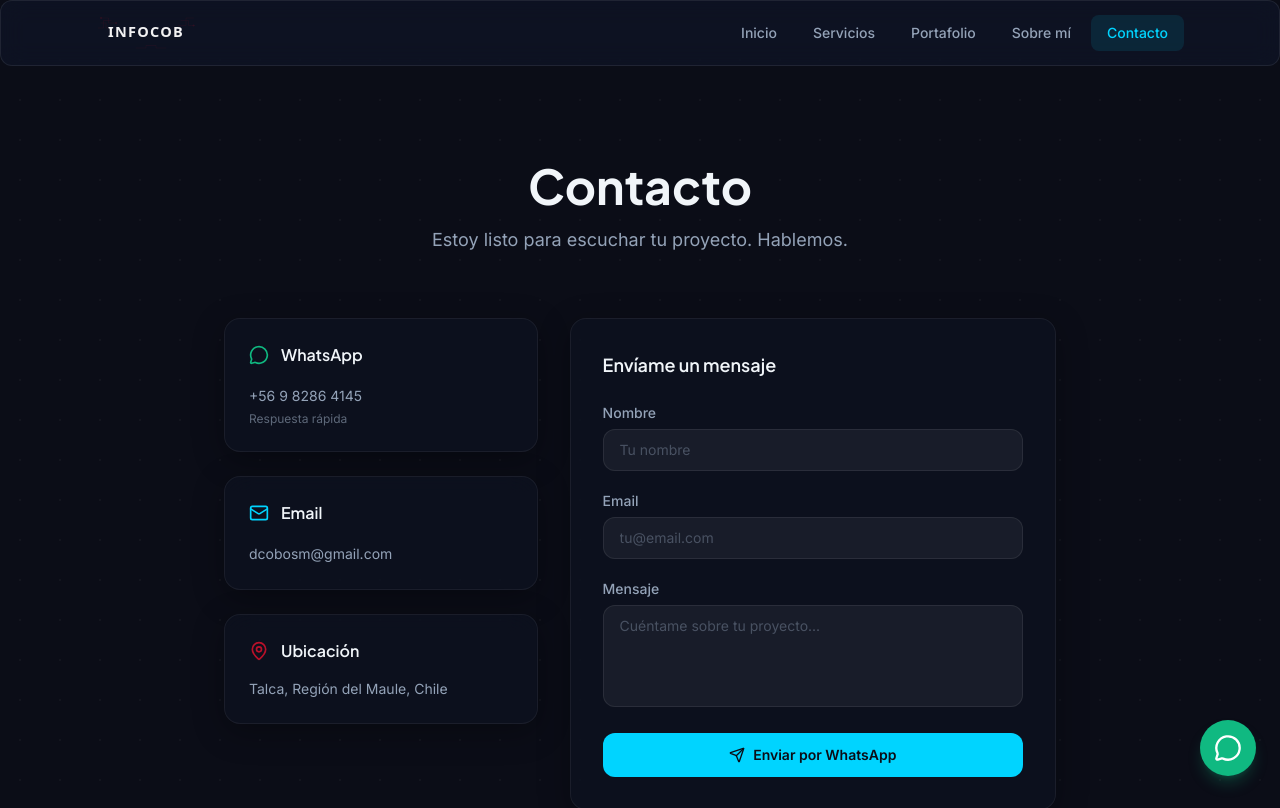
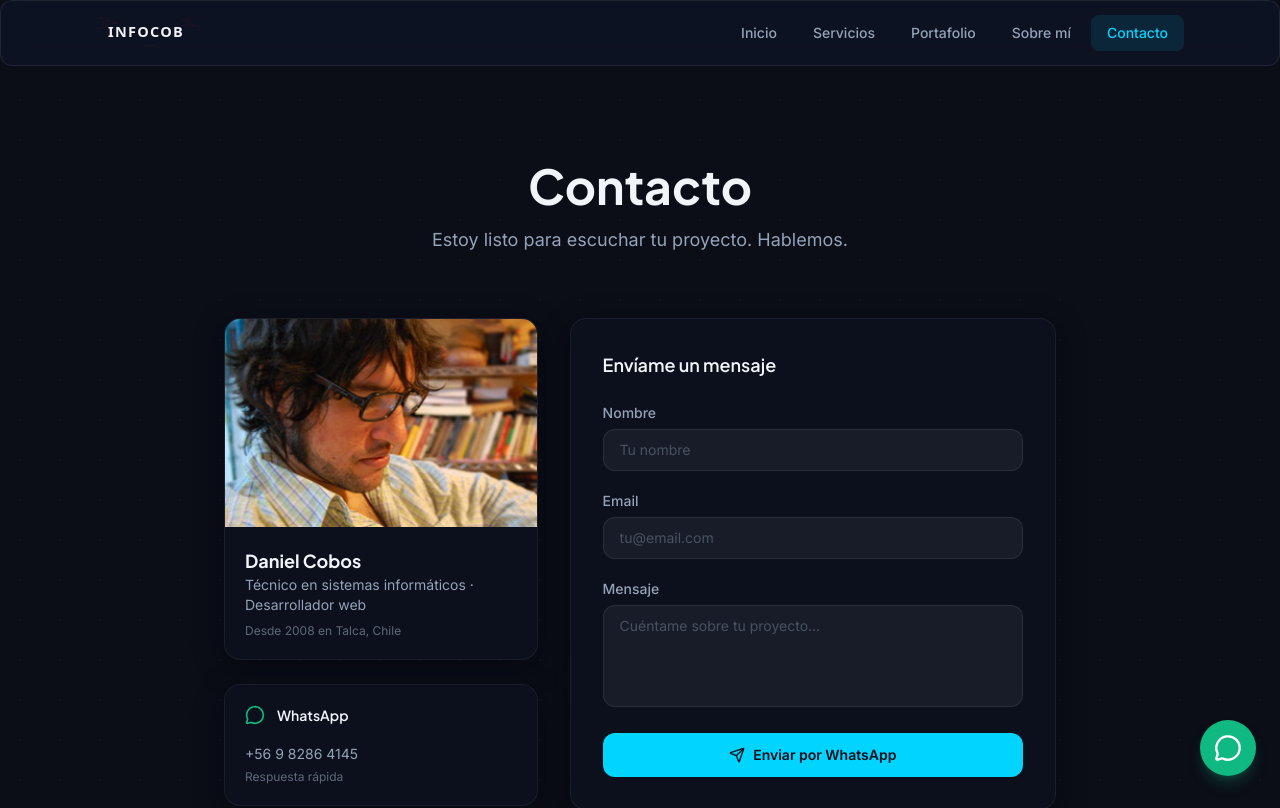
Before and after one commit to superdandi/infocob, a Next.js app: page /infocob/contacto in a window 1280 px wide. Shown: the top 808 px of the page. Built offline with nearby package versions, Linux system fonts and the light colour scheme.

Commit message:
feat: add profile photo to contact page with glass layout
- Photo (300x199) in glass card left of form
- object-left to frame Daniel facing right
- Compact WhatsApp, Email, Location cards below photo
- Form unchanged on the right side

```diff
--- a/src/app/contacto/page.tsx
+++ b/src/app/contacto/page.tsx
@@ -2,6 +2,7 @@
 
 import { useState } from "react";
 import { MessageCircle, Mail, MapPin, Send } from "lucide-react";
+import { asset } from "@/lib/asset";
 
 export default function ContactoPage() {
   const [sent, setSent] = useState(false);
@@ -32,10 +33,29 @@ export default function ContactoPage() {
 
         <div className="grid grid-cols-1 md:grid-cols-5 gap-8">
           <div className="md:col-span-2 space-y-6">
-            <div className="glass-card p-6">
+            <div className="glass-card overflow-hidden">
+              <div className="aspect-[3/2] overflow-hidden">
+                <img
+                  src={asset("/images/DC.jpg")}
+                  alt="Daniel Cobos"
+                  className="w-full h-full object-cover object-left"
+                />
+              </div>
+              <div className="p-5">
+                <h2 className="font-heading font-bold text-text text-lg">Daniel Cobos</h2>
+                <p className="text-text-muted text-sm">
+                  Técnico en sistemas informáticos · Desarrollador web
+                </p>
+                <p className="text-text-muted/60 text-xs mt-2">
+                  Desde 2008 en Talca, Chile
+                </p>
+              </div>
+            </div>
+
+            <div className="glass-card p-5">
               <div className="flex items-center gap-3 mb-4">
                 <MessageCircle className="w-5 h-5 text-success" />
-                <h3 className="font-heading font-semibold text-text">WhatsApp</h3>
+                <h3 className="font-heading font-semibold text-sm text-text">WhatsApp</h3>
               </div>
               <a
                 href="https://wa.me/56982864145"
@@ -48,10 +68,10 @@ export default function ContactoPage() {
               <p className="text-text-muted/60 text-xs mt-1">Respuesta rápida</p>
             </div>
 
-            <div className="glass-card p-6">
+            <div className="glass-card p-5">
               <div className="flex items-center gap-3 mb-4">
                 <Mail className="w-5 h-5 text-accent" />
-                <h3 className="font-heading font-semibold text-text">Email</h3>
+                <h3 className="font-heading font-semibold text-sm text-text">Email</h3>
               </div>
               <a
                 href="mailto:dcobosm@gmail.com"
@@ -61,10 +81,10 @@ export default function ContactoPage() {
               </a>
             </div>
 
-            <div className="glass-card p-6">
+            <div className="glass-card p-5">
               <div className="flex items-center gap-3 mb-4">
                 <MapPin className="w-5 h-5 text-brand" />
-                <h3 className="font-heading font-semibold text-text">Ubicación</h3>
+                <h3 className="font-heading font-semibold text-sm text-text">Ubicación</h3>
               </div>
               <p className="text-text-muted text-sm">
                 Talca, Región del Maule, Chile
```
Also changed, not shown: public/images/DC.jpg (added).
